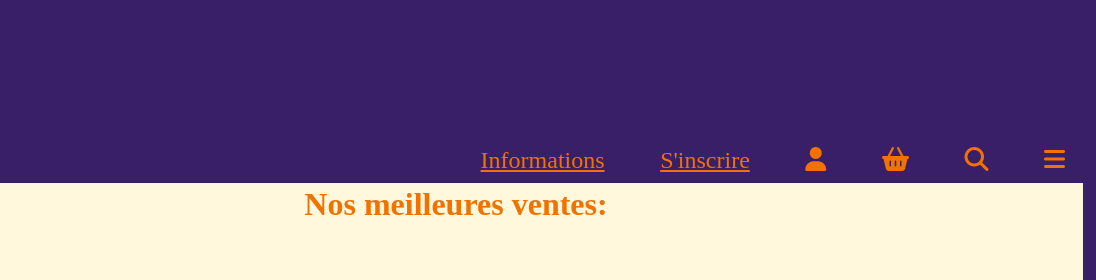
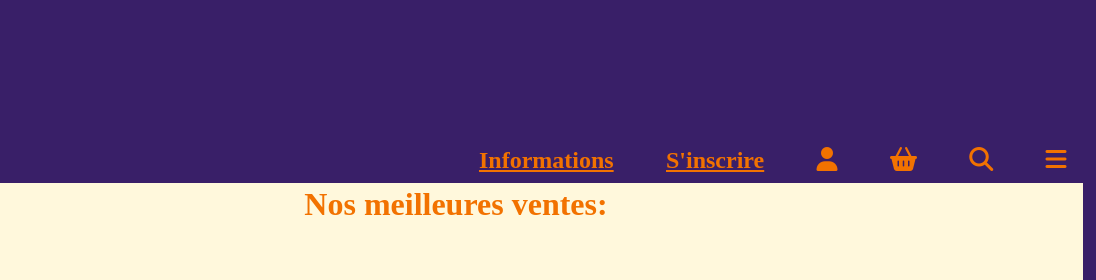
Before and after one commit to 22101986/Terre_De_Geek, a website built with Parcel: page index.html in a window 1280 px wide. Shown: the top 280 px of the page, 184-1280 px from the left. Built offline with nearby package versions, Linux system fonts and the light colour scheme; a web font is replaced by a local one.

Commit message:
media query 2bis

```diff
--- a/index.html
+++ b/index.html
@@ -32,8 +32,8 @@
     <div class="flex logo">
       <img src="logo_fixe.png" alt="logo">
       <section class="flex tab">
-        <a href="#">Informations </a>
-        <a href="#">S'inscrire</a>
+        <a href="#"><strong>Informations</strong></a>
+        <a href="#"><strong>S'inscrire</strong></a>
         <a href="#"><i class="fas fa-user"></i></a>
         <a href="#"><i class="fas fa-shopping-basket"></i></a>
         <a href="#"><i class="fas fa-search"></i></a>
```
